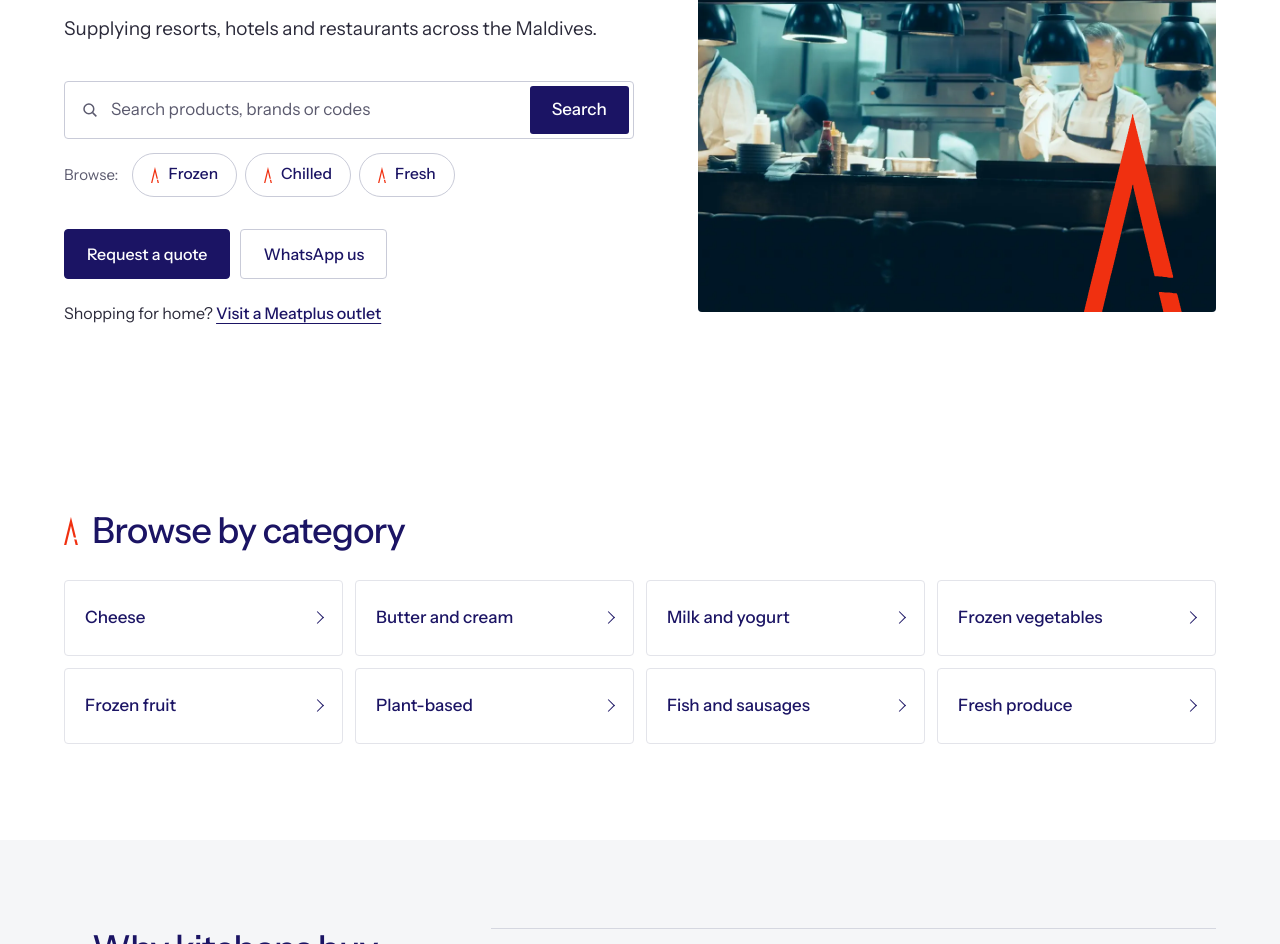
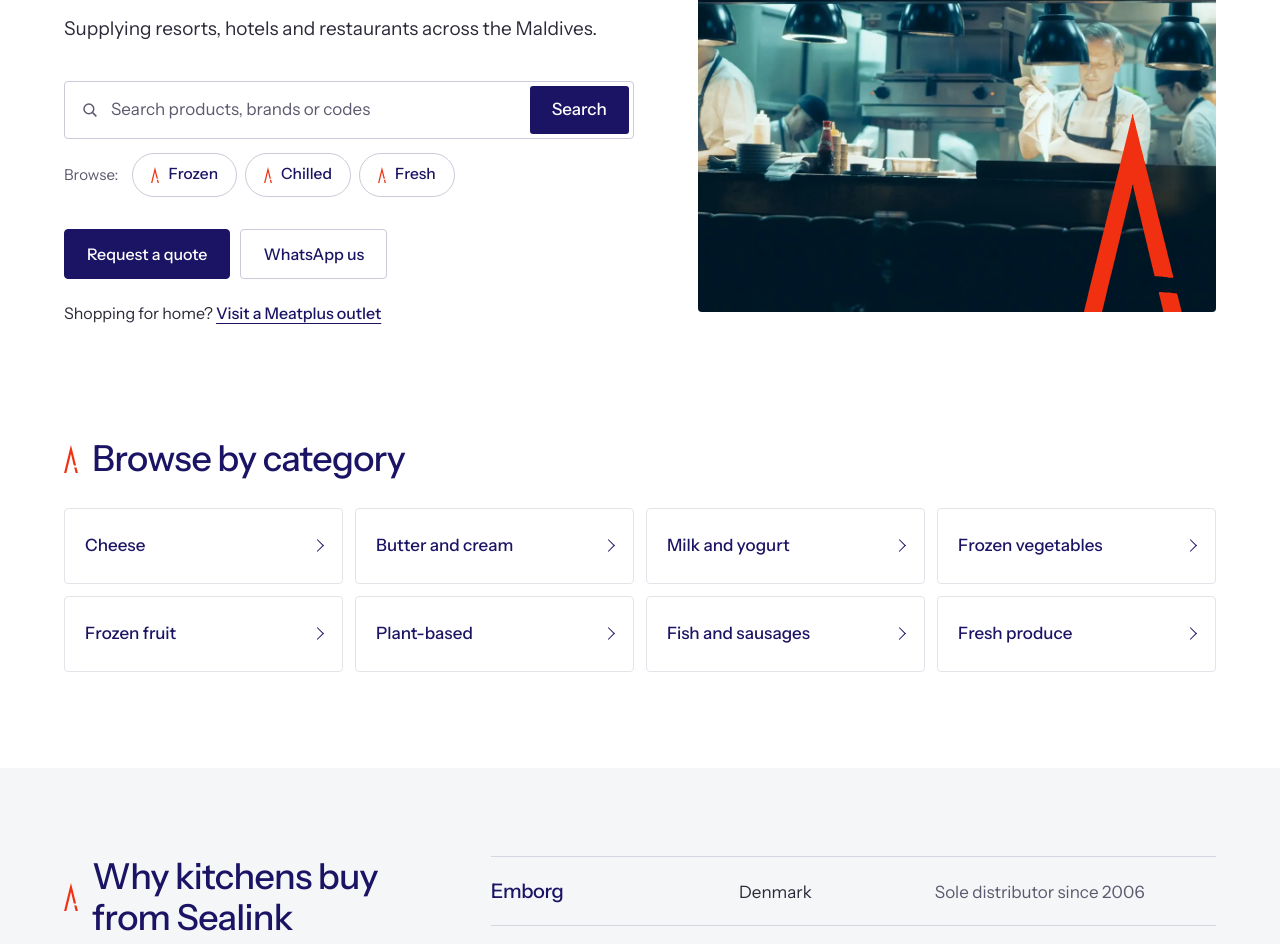
Before and after one commit to novas-mv/sealink-concepts, a plain HTML site: page concepts/index.html in a window 1280 px wide. Shown: the part 426-1370 px from the top of the page. Drawn offline with Linux system fonts and the light colour scheme.

Commit message:
Retake Final home and products screenshots over http so the A marks load, tighten the gap above categories
The marks were missing only in the screenshots: Chrome does not load CSS
mask images from file:// pages. The CSS rules were unchanged.

Co-Authored-By: Claude Opus 5.5 <noreply@anthropic.com>

```diff
--- a/concepts/index.html
+++ b/concepts/index.html
@@ -440,6 +440,7 @@ body.bare #bar{display:none}
 [data-v="paper"] .outlet .w{gap:18px;min-height:72px;padding-block:12px;font-size:16px}
 [data-v="paper"] .outlet .lnk{margin-left:auto}
 /* home: Meatplus line in the hero, Meatplus section; products: intro line and Meatplus row */
+[data-v="paper"] .hero+section.blk{padding-top:24px}
 [data-v="paper"] section.why.after{margin-top:96px}
 [data-v="paper"] .why.after+.trade{margin-top:0}
 [data-v="paper"] .hero .mpline{margin-top:22px;font-size:16px;color:var(--ink2)}
```
Also changed, not shown: screenshots/final/home-1440.png, screenshots/final/home-375.png, 2 other files.
